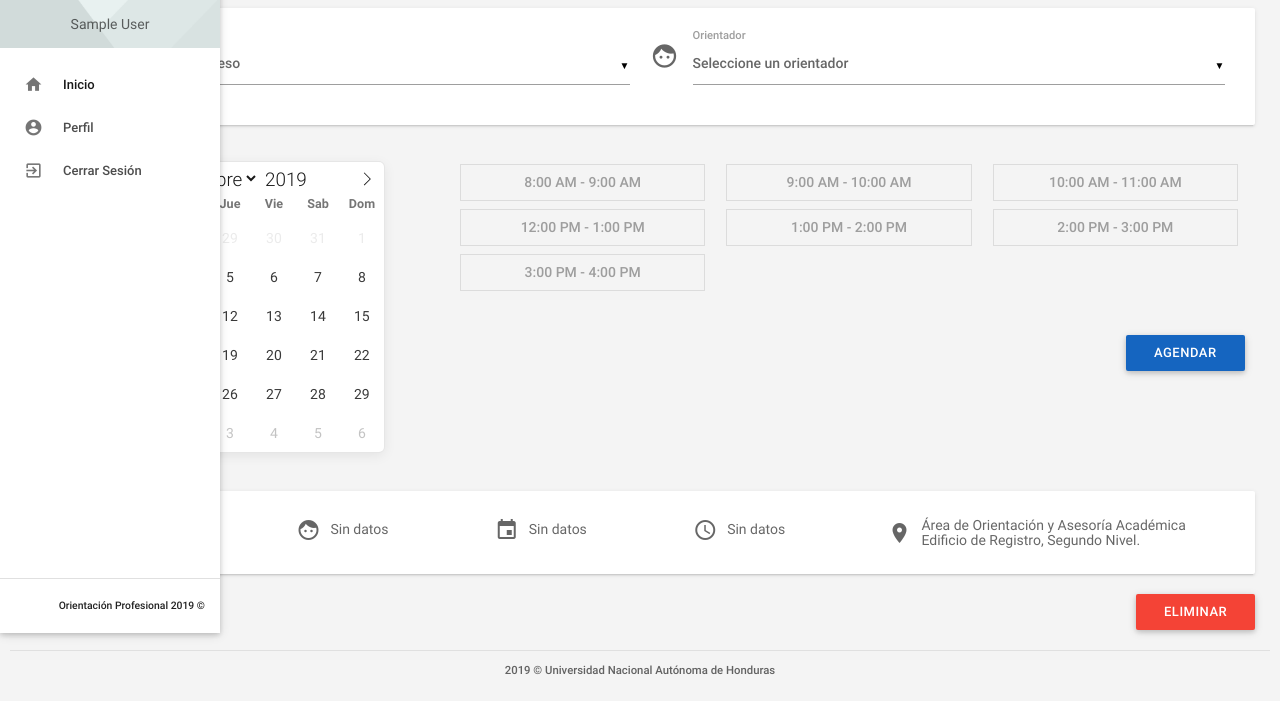
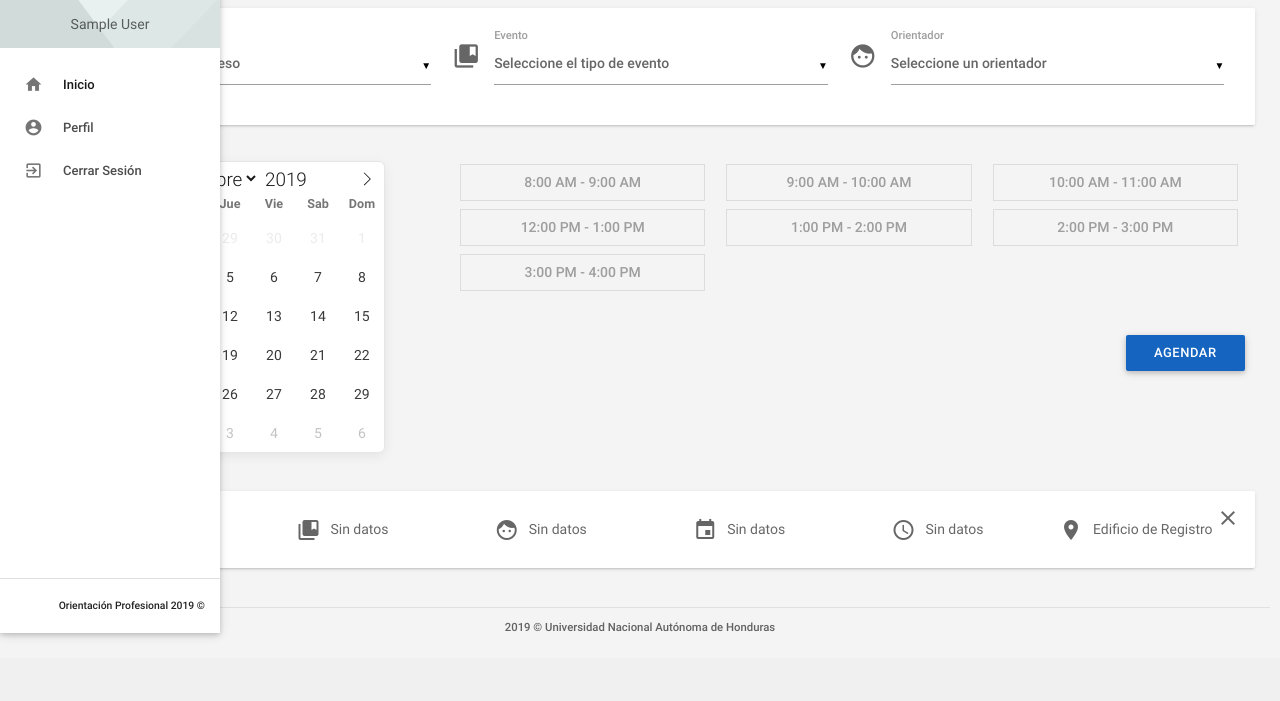
Before and after one commit to ingsoft2019/formacion-profesional, a PHP site: page /agenda.php in a window 1280 px wide. Shown: the part 167-868 px from the top of the page. After the commit the page ends 805 px from the top, so only its background shows below. Run offline with PHP 8.4, Linux system fonts and the light colour scheme; the visitor is signed in with stand-in values (Sample User, id 1).

Commit message:
Modificaciones Interfaz Agenda

```diff
--- a/agenda.php
+++ b/agenda.php
@@ -54,14 +54,13 @@
                     <i class="material-icons white-text center" style="width: 100%;">collections_bookmark</i>
                 </div>
                 <div class="col s9 m11">
-                    <h5>Entrevista Pedagógica</h5>
-                    <h6>Agenda</h6>
+                    <h4>Agenda</h4>
                 </div>
             </div>
             <div class="card">
                 <div class="card-content">
                     <div class="row" style="margin:0px;">
-                        <div class="input-field col s12 m6">
+                        <div class="input-field col s12 m4">
                             <i class="material-icons prefix">loop</i>
                             <select id="slc_proceso">
                                 <option value="" disabled selected>Seleccione un Proceso</option>
@@ -71,7 +70,16 @@
                             </select>
                             <label>Proceso</label>
                         </div>
-                        <div class="input-field col s12 m6">
+                        <div class="input-field col s12 m4">
+                            <i class="material-icons prefix">collections_bookmark</i>
+                            <select id="slc_evento">
+                                <option value="" disabled selected>Seleccione el tipo de evento</option>
+                                <option value="1">Entrevista</option>
+                                <option value="2">Dev. Resultados</option>
+                            </select>
+                            <label>Evento</label>
+                        </div>
+                        <div class="input-field col s12 m4">
                             <i class="material-icons prefix">face</i>
                             <select id="slc_orientador">
                                 <option value="" disabled selected>Seleccione un orientador</option>
@@ -140,40 +148,44 @@
 
             <div class="card">
                 <div class="card-content  row">
-                    <div class="col s12 l2">
+                        <i class="material-icons btn_eliminar">clear</i>
+                    <div class="col s12 m6 l2">
                         <h6 class="vertical_align">
                             <i class="material-icons">loop</i>
-                            <span id="spn_proceso">Sin datos</span>
+                            <span data-id="spn_proceso">Sin datos</span>
                         </h6>
                     </div>
-                    <div class="col s12 l2">
+                    <div class="col s12 m6 l2">
+                        <h6 class="vertical_align">
+                            <i class="material-icons">collections_bookmark</i>
+                            <span data-id="spn_evento">Sin datos</span>
+                        </h6>
+                    </div>
+                    <div class="col s12 m6 l2">
                         <h6 class="vertical_align">
                             <i class="material-icons">face</i>
-                            <span id="spn_orientador">Sin datos</span>
+                            <span data-id="spn_orientador">Sin datos</span>
                         </h6>
                     </div>
-                    <div class="col s12 l2">
+                    <div class="col s12 m6 l2">
                         <h6 class="vertical_align">
                             <i class="material-icons">event</i>
-                            <span id="spn_date">Sin datos</span>
+                            <span data-id="spn_date">Sin datos</span>
                         </h6>
                     </div>
-                    <div class="col s12 l2">
+                    <div class="col s12 m6 l2">
                         <h6 class="vertical_align">
                             <i class="material-icons">schedule</i>
-                            <span id="spn_time">Sin datos</span>
+                            <span data-id="spn_time">Sin datos</span>
                         </h6>
                     </div>
-                    <div class="col s12 l4">
+                    <div class="col s12 m6 l2">
                         <h6 class="vertical_align">
                             <i class="material-icons">location_on</i>
-                            <span id="spn_time">Área de Orientación y Asesoría Académica<br>Edificio de Registro, Segundo Nivel.</span>
+                            <span data-id="spn_time">Edificio de Registro</span>
                         </h6>
                     </div>
                 </div>
-            </div>
-            <div class="input-field" align="right">
-                <a id="btn_eliminar" class="waves-effect waves-light btn red">Eliminar</a>
             </div>
         </main>
         <!--FIN APARTADO-->
--- a/assets/css/agenda.css
+++ b/assets/css/agenda.css
@@ -57,3 +57,19 @@
 .vertical_align>i {
     padding-right: 10px;
 }
+
+.btn_eliminar {
+    position: absolute;
+    right: 15px;
+    top: 15px;
+}
+
+.btn_eliminar:hover {
+    cursor: pointer;
+    color: grey;
+}
+
+.card-content.col {
+    padding-left: 5px !important;
+    padding-right: 5px !important;
+}
--- a/assets/js/controlador_agenda.js
+++ b/assets/js/controlador_agenda.js
@@ -12,17 +12,17 @@ $(document).ready(function() {
         minDate: "today",
         inline: true,
         // enableTime: true,
-        onChange: function(selectedDates, formatDate, instance) {
+        /*onChange: function(selectedDates, formatDate, instance) {
             selectedDates.forEach(function(date) {
                 fecha = flatpickr.formatDate(new Date(date), "F j, Y");
                 //console.log(fecha);
                 $("#spn_date").text(fecha);
             })
-        }
+        }*/
     });
 
 
-    $("[name='rb_hora']").click(function() {
+    /*$("[name='rb_hora']").click(function() {
         var label = $(this).prop("labels");
         text = $(label).text();
         //console.log(text)
@@ -41,11 +41,17 @@ $(document).ready(function() {
         $("#spn_orientador").text(optionsText);
     });
 
+    $('#slc_evento').on('change', function() {
+        var optionsText = this.options[this.selectedIndex].text;
+        //console.log(optionsText);
+        $("#spn_evento").text(optionsText);
+    });*/
+
     $("#btn_agendar").click(function() {
         swal("Completo", "Citar reservada", "success");
     });
 
-    $("#btn_eliminar").click(function() {
+    $(".btn_eliminar").click(function() {
         swal({
             title: "¿Seguro que desea eliminar la cita?",
             text: "Es posible que no pueda volver a agendar la misma cita.",
```
